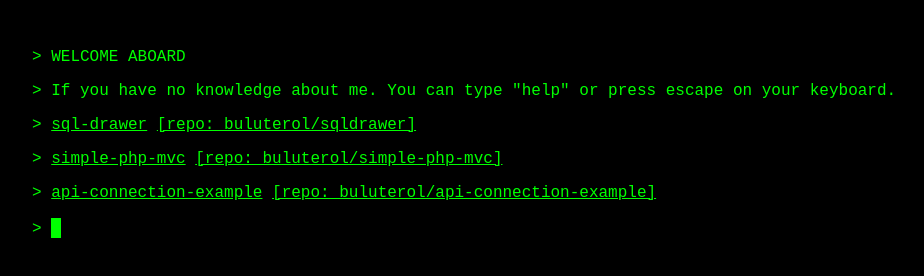
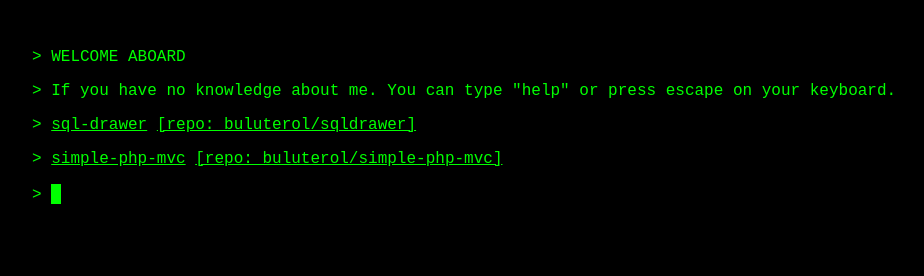
Before and after one commit to buluterol/buluterol.github.io, a plain HTML site: page index.html in a window 1280 px wide. Shown: the whole page, without its empty margins (8-932 px from the left). Drawn offline with Linux system fonts and the light colour scheme.

Commit message:
(chore) submodule: remove private api-connection-example breaking Pages build

```diff
--- a/index.html
+++ b/index.html
@@ -16,10 +16,6 @@
 			<a href="./simple-php-mvc" target="_blank">simple-php-mvc</a>
 			<a href="https://github.com/buluterol/simple-php-mvc" target="_blank">[repo: buluterol/simple-php-mvc]</a>
 		</div>
-		<div class="terminal-line">&gt;
-			<a href="./api-connection-example" target="_blank">api-connection-example</a>
-			<a href="https://github.com/buluterol/api-connection-example" target="_blank">[repo: buluterol/api-connection-example]</a>
-		</div>
 		<div class="terminal-line" id="input-line">&gt;
 			<span id="user-input"></span>
 			<span class="cursor"></span>
```
Also changed, not shown: 1 other file.
